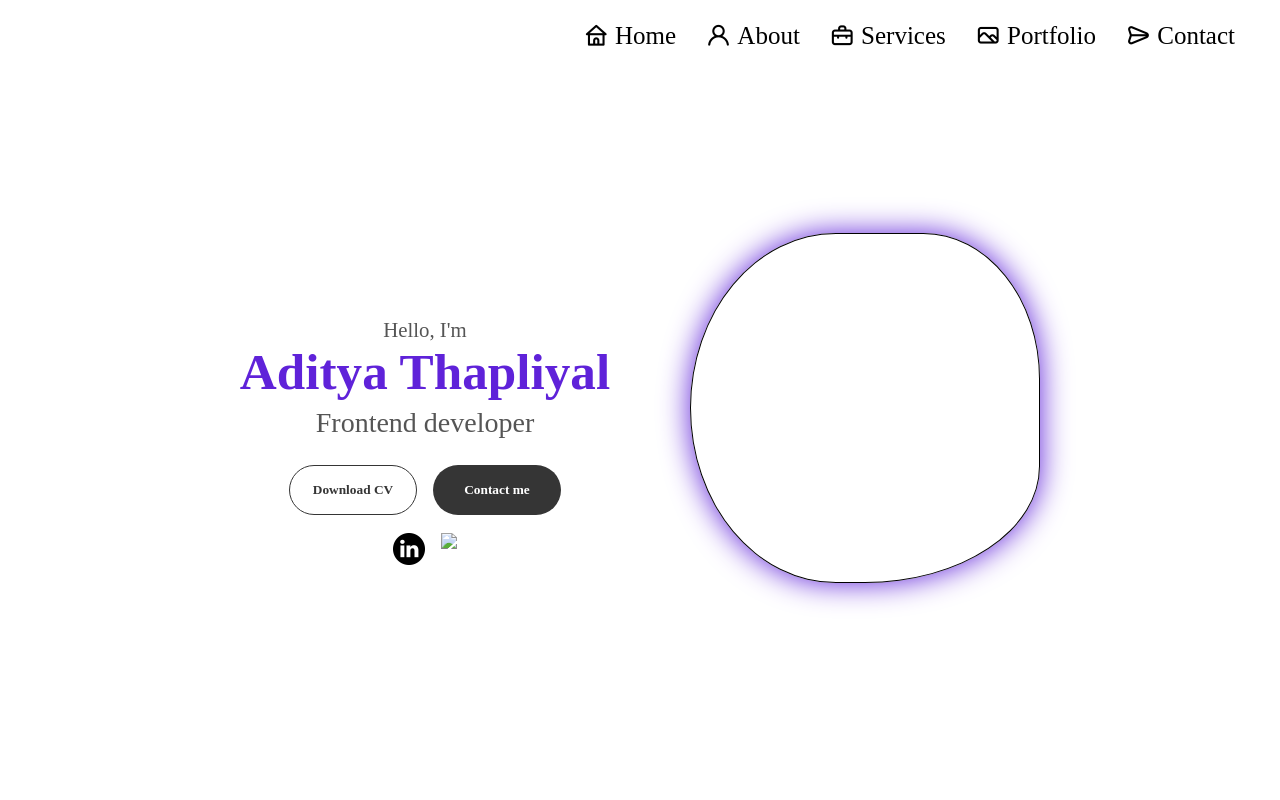
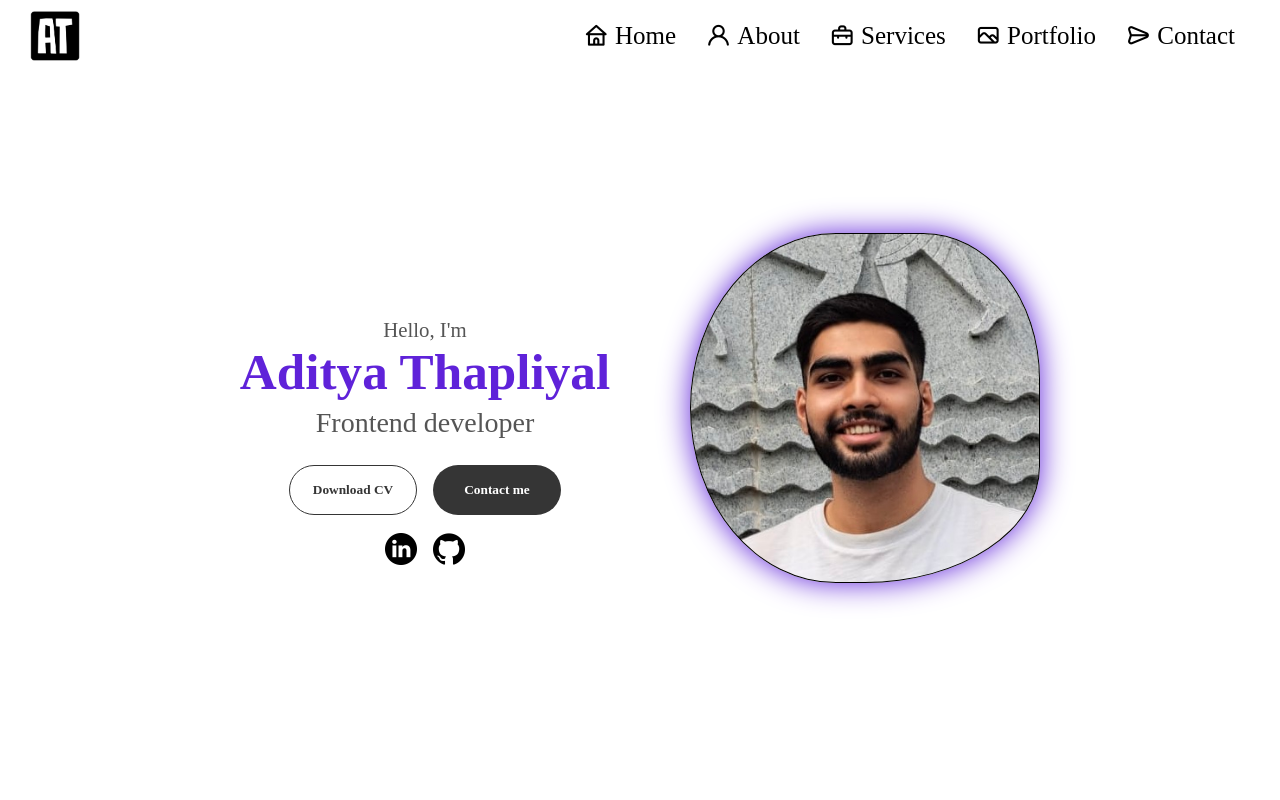
Before and after one commit to ADITYA-THAPLIYAL/personal-portfolio, a plain HTML site: page index.html in a window 1280 px wide. Shown: the top 800 px of the page. Drawn offline with nearby package versions, Linux system fonts and the light colour scheme; the site is published under a folder, as on GitHub Pages, so addresses that start at the root find nothing; a web font is replaced by a local one.

Commit message:
made changes

```diff
--- a/index.html
+++ b/index.html
@@ -16,7 +16,7 @@
 <body>
     <header>
         <nav>
-            <img src="/images/logo.png" alt="" class="logo">
+            <img src="./images/logo.png" alt="" class="logo">
             <div>
                 <ul>
                     <li class="nav_item"><i class="uil uil-home"></i>&nbsp<a href="#hero">Home</a></li>
@@ -64,13 +64,13 @@
 
         </div>
         <div class="btn-container" >
-           <a href="images/cv2.png" target="_blank" ><button class="btn btn2" >Download CV</button></a>
+           <a href="./images/cv2.png" target="_blank" ><button class="btn btn2" >Download CV</button></a>
            <button class="btn btn1" onclick="location.href='#contact'" > Contact me</button>
         </div>
 
         <div class="socials">
             <img class="icon" src="./images/linkedin.png"  onclick="location.href='https://www.linkedin.com/' ">
-            <img class="icon" src="/images/github.png"  onclick="location.href='https://www.github.com/' ">
+            <img class="icon" src="./images/github.png"  onclick="location.href='https://www.github.com/' ">
         </div>
         </div>
         <div class="profile">
--- a/style.css
+++ b/style.css
@@ -91,7 +91,7 @@ section {
 
 .blob {
     z-index: 1;
-    background-image: url(/images/IMG_0539\ 3.jpg);
+    background-image: url(./images/IMG_0539\ 3.jpg);
     background-position: center;
     background-repeat: no-repeat;
     background-size: cover;
```
